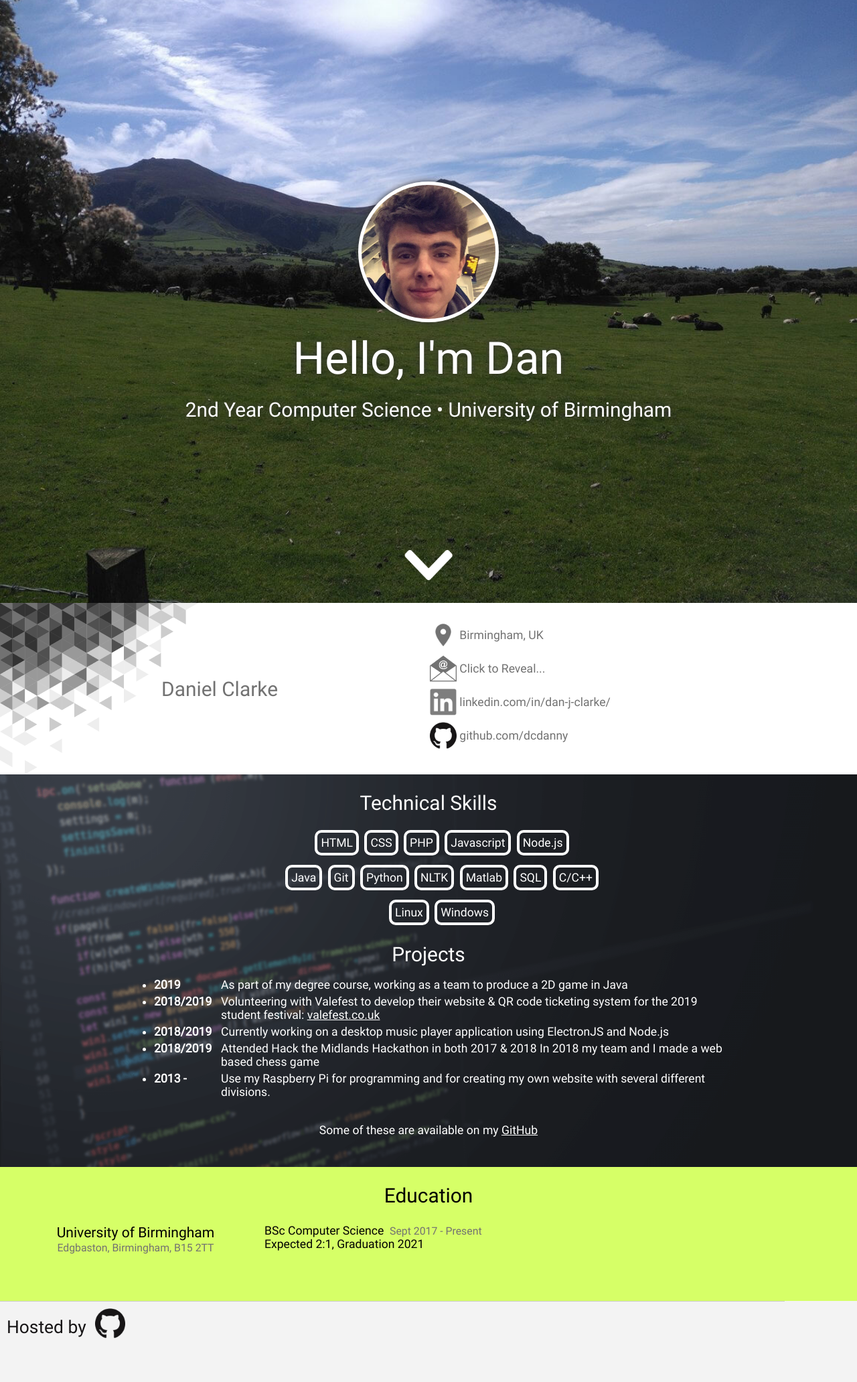
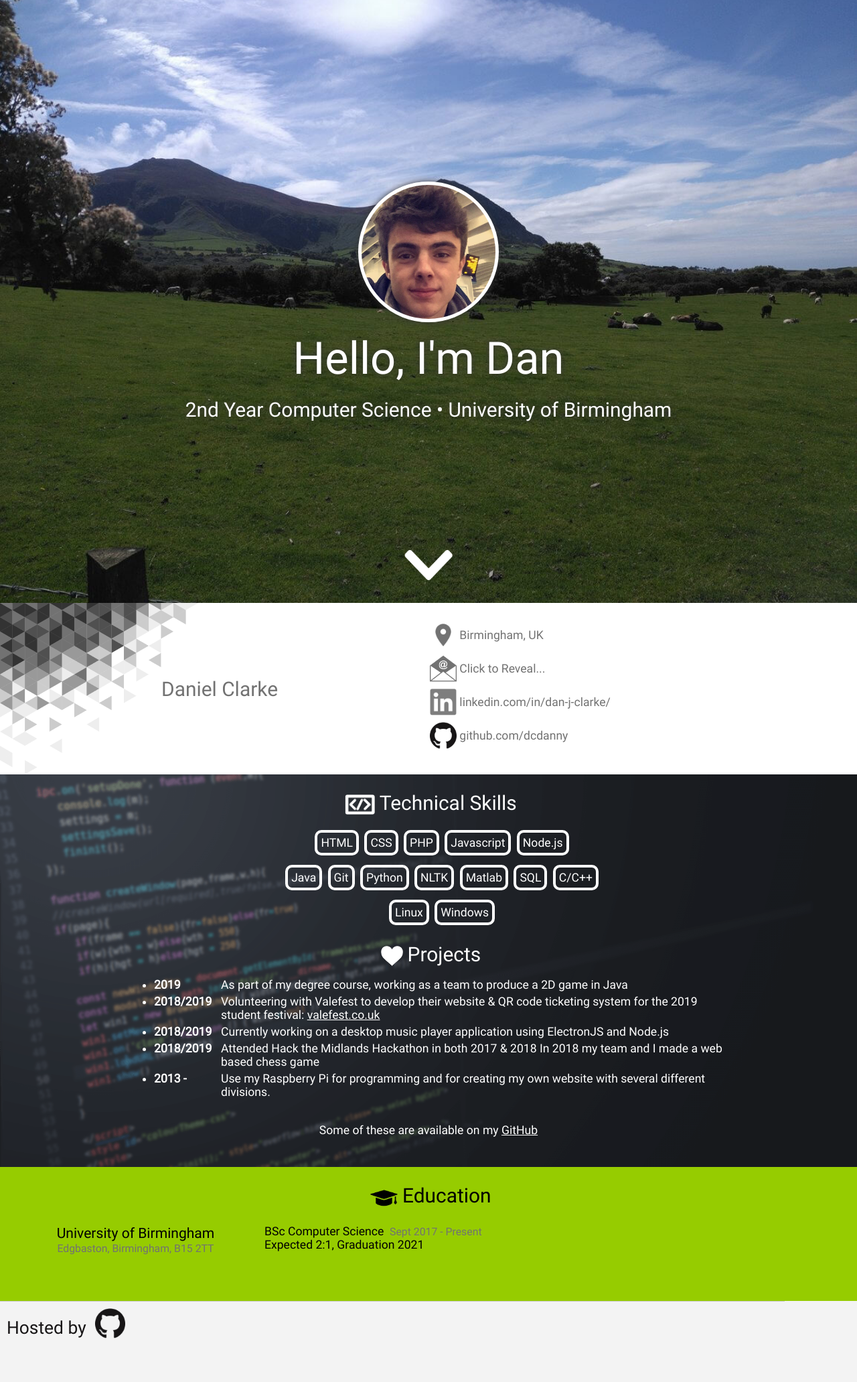
Before and after one commit to dcdanny/dcdanny.github.io, a Jekyll site: the page built from index.md, in a window 1280 px wide. Shown: the whole page at 67% size. Built offline with Jekyll 4.4.1, drawn with Linux system fonts in a browser that asks for light colours.

Commit message:
Added icons next to headers & Fixed profile section overlay on mobile
+ Fixed profile section overlay on mobile where text not visible when in front of triangular background

```diff
--- a/_layouts/homeq.html
+++ b/_layouts/homeq.html
@@ -28,10 +28,10 @@ layout: header
 	<div class="container-inner">
 		<table style="width:100%;">
 			<tr>
-				<td style="width:50%;min-width:80px;text-align: center;">
+				<td class="profile-column-left">
 					<span class="headtext">Daniel Clarke</span>
 				</td>
-				<td style="min-width:275px;width:50%;">
+				<td class="profile-column-right">
 					<div class="contact-item">
 						<img src="/assets/location.png" alt="Location" style="width:40px;">
 						<span>Birmingham, UK</span>
@@ -67,7 +67,7 @@ layout: header
 	style="height:0%;background-image:url('/assets/codeWallpaper.png');background-color: #333;padding:0;">
 	<!--Semi Transparent Overlay-->
 	<div class="container-inner" style="height:100%;background-color:rgba(0,0,0,0.4);color:#FFFFFF;text-align:center;">
-		<span class="headtext">Technical Skills</span>
+		<span class="headtext"><img src="/assets/codeIconw.png" alt="Coding Icon">Technical Skills</span>
 		<taglist>
 			<ul>
 				<li>HTML</li>
@@ -89,7 +89,7 @@ layout: header
 				<li>Windows</li>
 			</ul>
 		</taglist>
-		<span class="headtext">Projects</span>
+		<span class="headtext"><img src="/assets/heartIconw.png" alt="Heart Icon">Projects</span>
 		<dateList style="text-align: left;">
 			<ul>
 				<li><span>2019 </span>As part of my degree course, working as a team to produce a 2D game in Java</li>
@@ -112,9 +112,9 @@ layout: header
 		</div>
 	</div>
 </div>
-<div class="container" style="height:200px;background-color:#d6ff67;">
+<div class="container" style="height:200px;background-color:#d6ff67;background-color: #96cc00;">
 	<div class="container-inner">
-		<span class="headtext">Education</span><br>
+		<span class="headtext"><img src="/assets/educationIcon.png" alt="Education Icon">Education</span><br>
 		<div style="width:30%;min-width:130px;float:left;text-align:center;">
 			<div style="margin: 5px;">
 				<span class="largetext">University of Birmingham</span><br>
--- a/style/style.css
+++ b/style/style.css
@@ -160,11 +160,32 @@ nav.titleText>a:hover {
 	color: #727272;
 }
 
-.container.profile .container-inner {
+.container.profile {
 	background-image: url(/assets/trianglepattern.png);
 	background-position: left top;
 	background-size: contain;
 	background-repeat: no-repeat;
+}
+
+.container .headtext img {
+	height: 1em;
+	margin: 0 7px;
+	vertical-align: middle;
+}
+
+.container.profile .profile-column-left {
+	min-width: 80px;
+	text-align: center;
+	text-shadow: 0 0 5px #FFFFFF, 0 0 10px #FFFFFF, 0 0 15px #FFFFFF;
+	width: 50%;
+}
+
+.container.profile .profile-column-right {
+	background: #FFFFFFCC;
+	border-radius: 15px;
+	box-shadow: 0 0 5px #FFFFFF;
+	min-width: 275px;
+	width: 50%;
 }
 
 .v-center {
```
Also changed, not shown: assets/codeIconw.png (added), assets/educationIcon.png (added), assets/heartIcon.png (added), assets/heartIconw.png (added).
